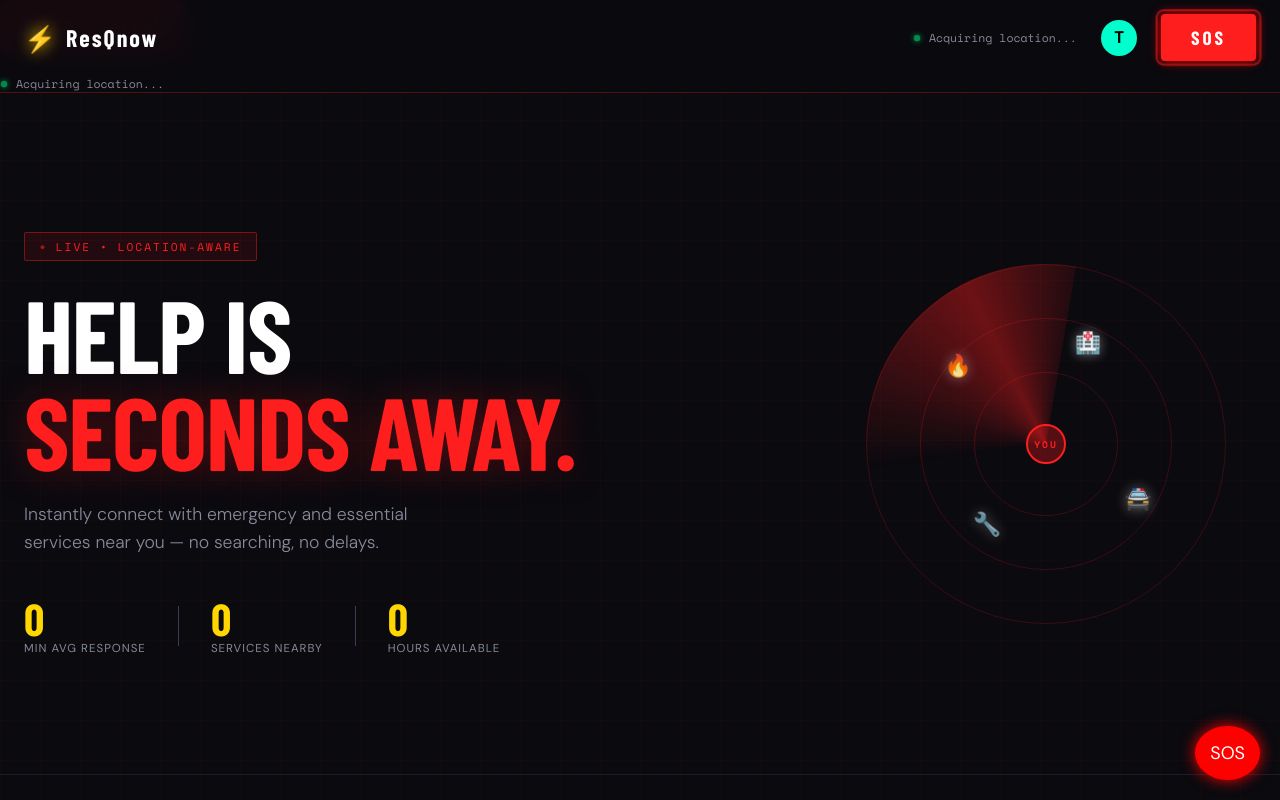
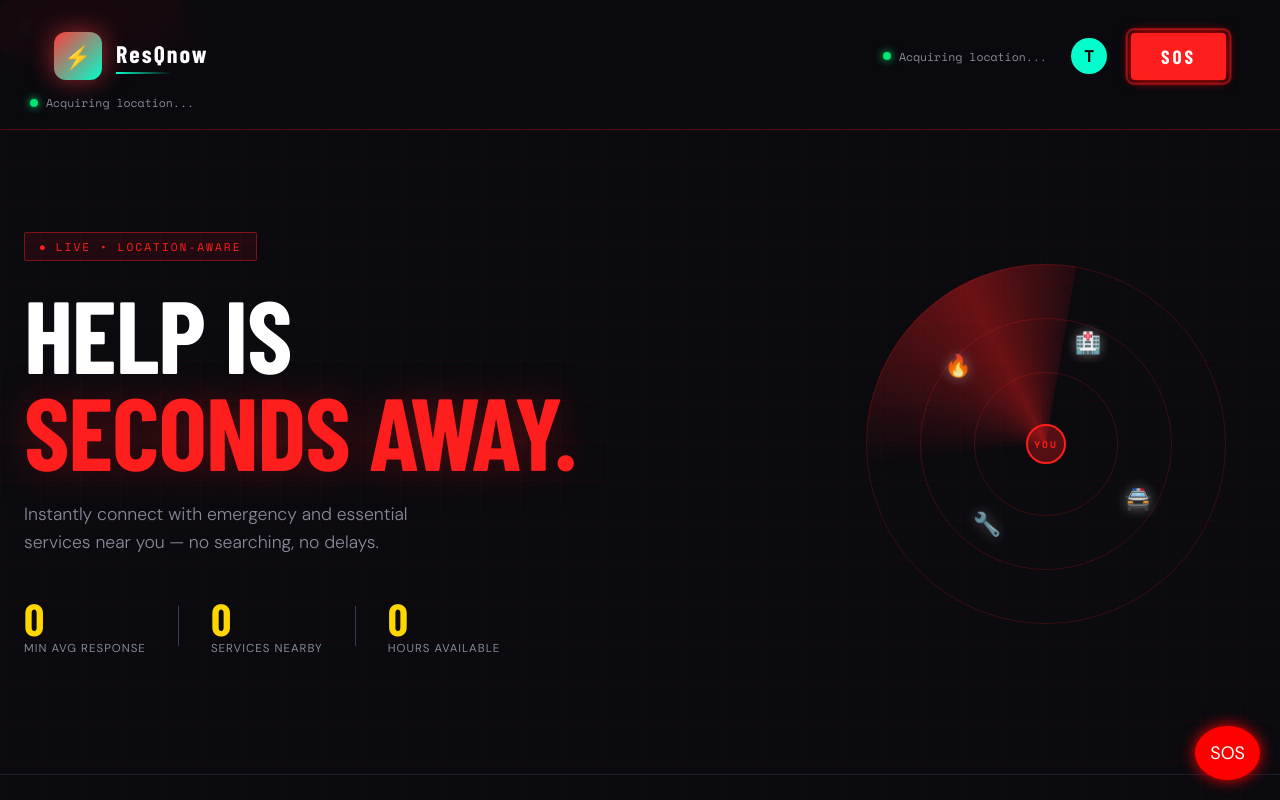
Before and after one commit to vikasgowdaviki1357-creator/Tech-Titan-ResQnow, a plain HTML site: page index.html in a window 1280 px wide. Shown: the top 800 px of the page. Drawn offline with nearby package versions, Linux system fonts and the light colour scheme; sample sign-in values are in the browser's storage; a web font is replaced by a local one.

Commit message:
Final hackathon version3

```diff
--- a/index.html
+++ b/index.html
@@ -19,9 +19,9 @@
   <header class="header">
     <div class="header-inner">
   <div class="logo">
-    <span class="logo-icon">⚡</span>
-    <span class="logo-text">ResQnow<span class="logo-sub"></span></span>
-  </div>
+  <div class="logo-box">⚡</div>
+  <span class="logo-text">ResQnow</span>
+   </div>
 
   <div class="header-status">
     <span class="pulse-dot"></span>
--- a/styles.css
+++ b/styles.css
@@ -446,3 +446,55 @@ button:hover {
     height: 250px;
   }
 }
+.logo-icon {
+  animation: pulse 1.5s infinite;
+}
+
+@keyframes pulse {
+  0% { transform: scale(1); }
+  50% { transform: scale(1.2); }
+  100% { transform: scale(1); }
+}
+.logo {
+  display: flex;
+  align-items: center;
+  gap: 14px;
+  font-size: 28px;           /* 🔥 bigger text */
+  font-weight: 700;
+  letter-spacing: 1px;
+}
+
+.logo-box {
+  width: 48px;               /* 🔥 bigger icon box */
+  height: 48px;
+  border-radius: 12px;
+  background: linear-gradient(135deg, #ff3b3b, #00ffcc);
+  display: flex;
+  align-items: center;
+  justify-content: center;
+  font-size: 22px;           /* bigger ⚡ */
+  box-shadow: 0 0 20px rgba(0,255,204,0.4);
+  animation: glow 2s infinite alternate;
+}
+
+.logo-text {
+  color: white;
+}
+
+.logo-text::after {
+  content: "";
+  display: block;
+  height: 2px;
+  width: 60%;
+  background: linear-gradient(to right, #00ffcc, transparent);
+  margin-top: 4px;
+}
+
+/* subtle glow animation */
+@keyframes glow {
+  from { box-shadow: 0 0 10px rgba(0,255,204,0.3); }
+  to   { box-shadow: 0 0 25px rgba(255,59,59,0.6); }
+}
+header {
+  padding: 18px 30px;
+}
```
